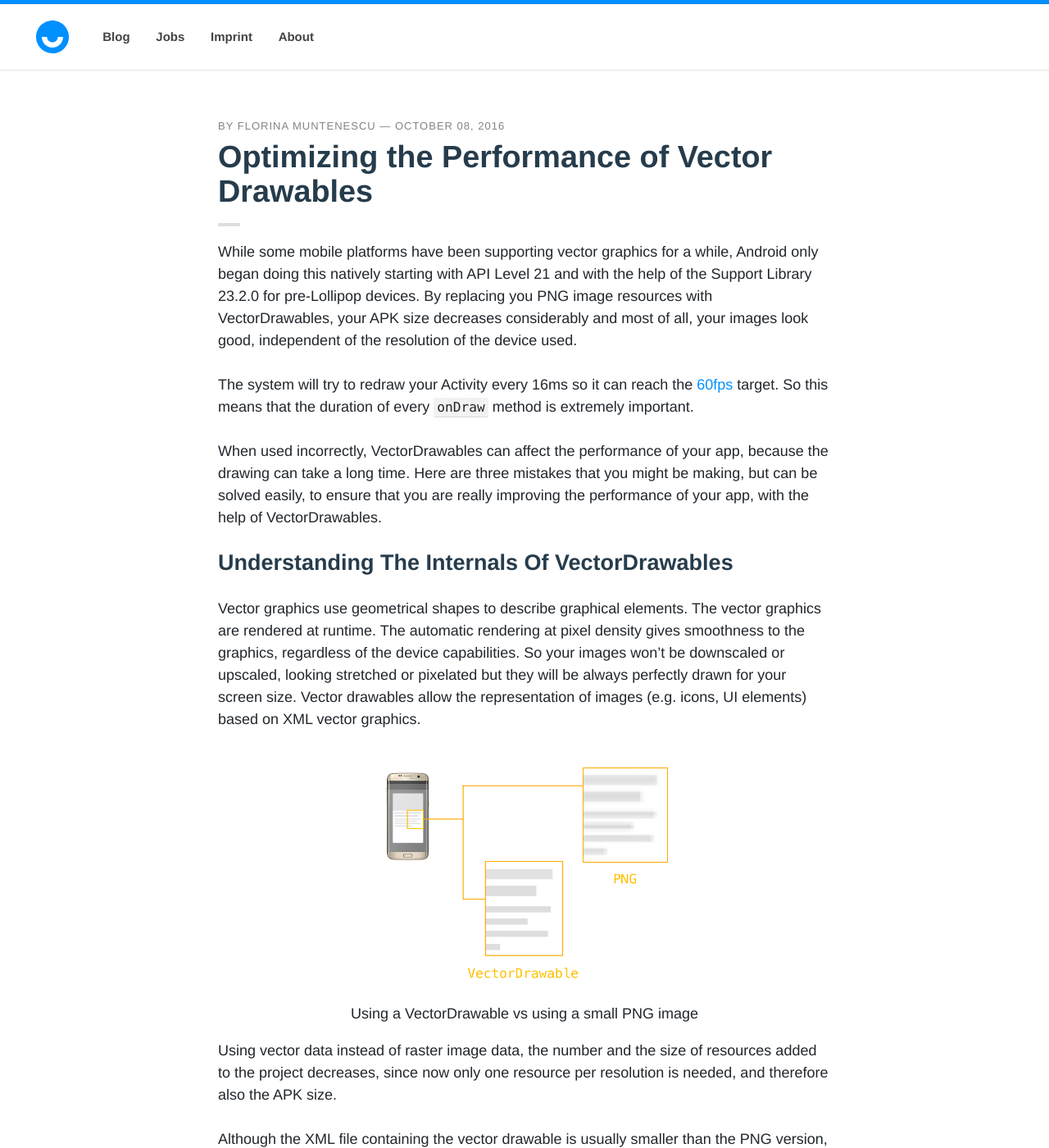
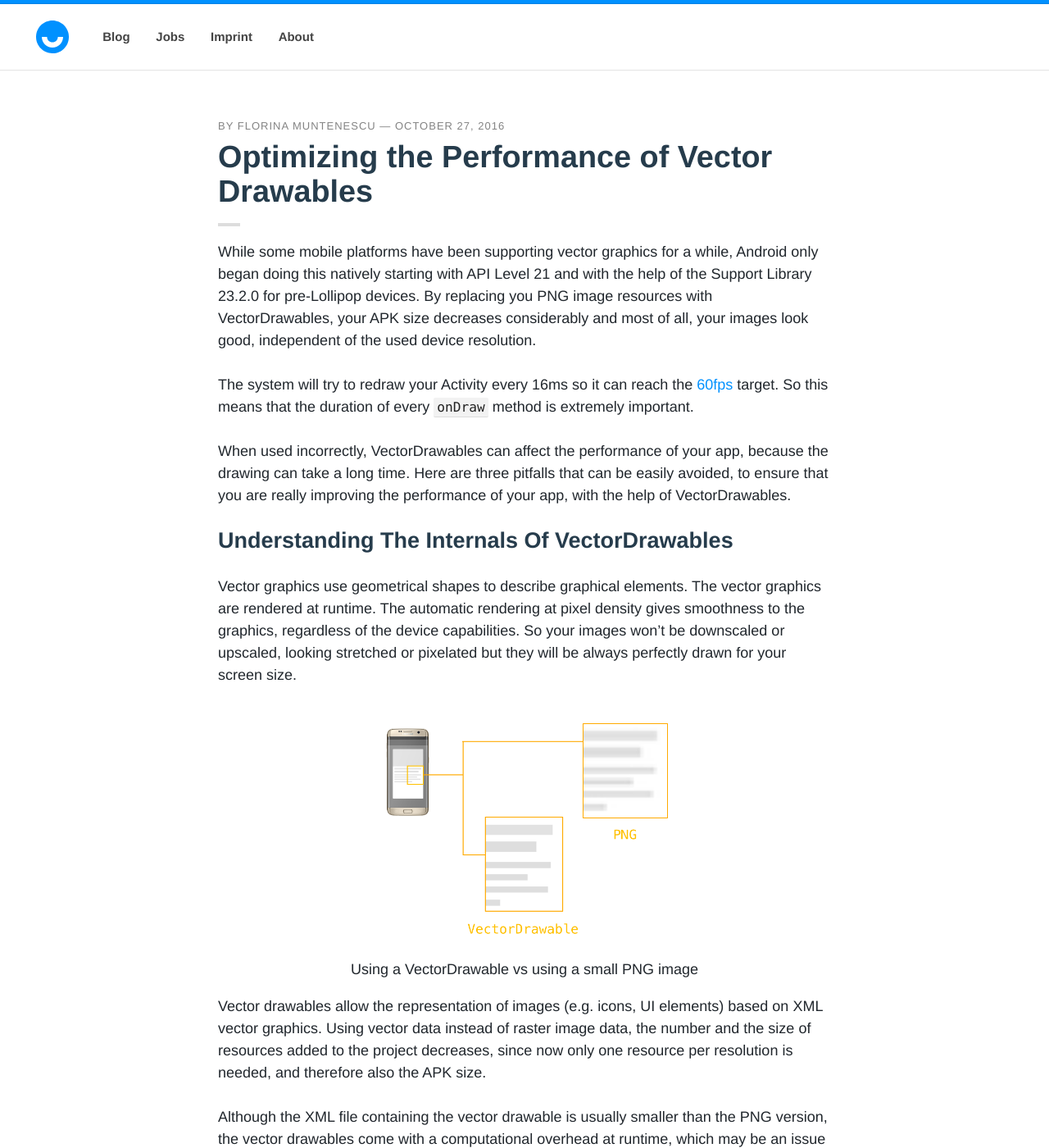
Before and after one commit to upday/upday.github.io, a Jekyll site: the page built from _posts/blog/2016-10-27-vector_drawables_optimisation.md, in a window 1280 px wide and 1400 px high. Shown: the whole window at 82% size. Built offline with Jekyll 4.4.1, drawn with Linux system fonts in a browser that asks for light colours; nearby versions of some CDN libraries; some web fonts are replaced; comment, search, counter and statistics services are not loaded; some of the changed text lies outside the part shown.

Commit message:
small review changes

```diff
--- a/_posts/blog/2016-10-08-vector_drawables_optimisation.md
+++ b/_posts/blog/2016-10-27-vector_drawables_optimisation.md
@@ -1,32 +1,25 @@
 ---
 layout: post
 title: "Optimizing the Performance of Vector Drawables"
-description: This is how vector drawables work and how to optimize them
+description: This is how vector drawables work and how to optimize them.
 modified:
 categories: blog
 author: florina_muntenescu
 excerpt: You have replaced all image resources in your app with VectorDrawables - your APK is smaller and your images look better. But are you really using them correctly? Here are three mistakes that you might be making and how to fix them, right now. Because &#35;PERFMATTERS.
 tags: [Android, UI, Vector Drawables, perfmatters]
 image:
-date: 2016-10-08T00:39:55-04:00
+date: 2016-10-27T00:39:55-04:00
 ---
 
-
-While some mobile platforms have been supporting vector graphics for a while, Android only began doing this natively starting with API Level 21 and with the help of the Support Library 23.2.0 for pre-Lollipop devices. By replacing you PNG image resources with VectorDrawables, your APK size decreases considerably and most of all, your images look good, independent of the resolution of the device used.
-
+While some mobile platforms have been supporting vector graphics for a while, Android only began doing this natively starting with API Level 21 and with the help of the Support Library 23.2.0 for pre-Lollipop devices. By replacing you PNG image resources with VectorDrawables, your APK size decreases considerably and most of all, your images look good, independent of the used device resolution.
 
 The system will try to redraw your Activity every 16ms so it can reach the <a href="https://www.youtube.com/watch?v=CaMTIgxCSqU">60fps</a> target. So this means that the duration of every `onDraw` method is extremely important.
 
-
-When used incorrectly, VectorDrawables can affect the performance of your app, because the drawing can take a long time. Here are three mistakes that you might be making, but can be solved easily, to ensure that you are really improving the performance of your app, with the help of VectorDrawables.
-
+When used incorrectly, VectorDrawables can affect the performance of your app, because the drawing can take a long time. Here are three pitfalls that can be easily avoided, to ensure that you are really improving the performance of your app, with the help of VectorDrawables.
 
 ## Understanding The Internals Of VectorDrawables
 
-
 Vector graphics use geometrical shapes to describe graphical elements. The vector graphics are rendered at runtime. The automatic rendering at pixel density gives smoothness to the graphics, regardless of the device capabilities. So your images won’t be downscaled or upscaled, looking stretched or pixelated but they will be always perfectly drawn for your screen size.
-Vector drawables allow the representation of images (e.g. icons, UI elements) based on XML vector graphics.
-
 
 <center>
 <picture>
@@ -35,23 +28,15 @@ Vector drawables allow the representation of images (e.g. icons, UI elements) ba
 </picture>
 </center>
 
-
-Using vector data instead of raster image data, the number and the size of resources added to the project decreases, since now only one resource per resolution is needed, and therefore also the APK size.
-
+Vector drawables allow the representation of images (e.g. icons, UI elements) based on XML vector graphics. Using vector data instead of raster image data, the number and the size of resources added to the project decreases, since now only one resource per resolution is needed, and therefore also the APK size.
 
 Although the XML file containing the vector drawable is usually smaller than the PNG version, the vector drawables come with a computational overhead at runtime, which may be an issue for more complex graphical elements. When vector drawables are drawn for the first time, a cached bitmap is created in order to optimize the re-drawing performance. This cache is re-used as long as the width and the height of the image that needs to be drawn is the same. If a VectorDrawable is used for multiple sizes, a new Bitmap will be created every time.
 
-
-Compared to raster images, drawing VectorDrawables will take more time for the first rendering. But then, as long as the size of the image doesn't change, the next drawings of VectorDrawables will take a similar amount of time,  just like drawing raster images.
-
-
-
+Compared to raster images, drawing VectorDrawables will take more time for the first rendering. But then, as long as the size of the image doesn't change, the next drawings of VectorDrawables will take a similar amount of time to drawing raster images.
 
 ## Multiple Sizes, Multiple Renderings
 
-
-Let's say that you need to display an image that needs to fill the height of the screen but keep the aspect ration when rotating the device from portrait to landscape.
-
+Let's say that you need to display an image that needs to fill the height of the screen but keep the aspect ratio when rotating the device from portrait to landscape.
 
 <center>
 <picture>
@@ -61,20 +46,15 @@ Let's say that you need to display an image that needs to fill the height of the
 </picture>
 </center>
 
-
 **VectorDrawables use a Bitmap cache that gets recreated when the size changes**, so for example when you rotate your device from portrait to landscape. After the first rendering, the cached bitmap will be used. This means that you end up spending a lot of time on the first rendering of the VectorDrawable, at every rotation of the screen.
 The best approach, in this case,is to **create one VectorDrawable for portrait and one for landscape**. Like this, time will be spent only for the first rendering of the two images and the corresponding bitmap caches will be used from there on for every rotation.
-
 
 Let's test this! The size of the view changes when changing the orientation. When rotating the device, drawing the vector drawable takes, in average, 15.50ms in portrait and 7.80ms in landscape, where the view is smaller.
 In the same time, when the image is just re-used by different views, we can see that drawing the vector drawable takes 15.50ms the first time - afterwards, drawing time is reduced to 0.15ms.
 
-
 ## Maximum VectorDrawable Size Recommended
 
-
 Since the vector graphics are rendered at runtime, on the CPU, the initial loading and drawing of a VectorDrawable will be slower. This is why <a href="https://developer.android.com/studio/write/vector-asset-studio.html">Google recommends<a/> using them for images of **maximum 200 x 200 dp**.
-
 
 <center>
 <picture>
@@ -83,61 +63,44 @@ Since the vector graphics are rendered at runtime, on the CPU, the initial loadi
 </picture>
 </center>
 
-
 We are curious developers here at <a href="https://play.google.com/store/apps/details?id=de.axelspringer.yana">upday<a/> so we wanted to see some numbers. What exactly does "slower" mean and what's the difference between drawing a vector drawable and a PNG? Given how much <a href="https://plus.google.com/explore/PERFMATTERS">#PERFMATTERS<a/> we need to make sure that we won't end up with a smaller APK but with a slower app.
-
 
 **Test 1:** We set the image to match the size of the screen: **1440x1960px**. The vector drawable took, in average, **16.60ms** to draw, the PNG 0.180ms.
 <br/>
 **Test 2:** We set the image to the maximum recommended: 200x200dp so, **800x800px**. The vector drawable took **3.40ms** to draw, the PNG 0.060ms.
 
-
 The difference in rendering time is considerable.
-
 
 ## Do You Really Need a VectorDrawable?
 
-
 The VectorDrawable rendering duration is influenced by the size of the image, and by its **complexity**. If the drawable contains complicated paths then it will take longer to draw. So, before you import a new SVG in Android Studio keep in mind the following things:
-
 
 * Can you replace the vector graphic with a **shape**? Shapes are rendered much faster than VectorDrawables and raster images.
 * Can you **simplify** the image? Does that image that you're about to import contains a path just for the background, for example? Then maybe you can just set a background color to the `ImageView` that will contain the VectorDrawable. Can you split the image into smaller parts and maybe replace some of those parts with shapes?
 * Is your VectorDrawable really complex, big, and with complicated paths? Then it's just better to **use a raster image**. The size of the APK will grow, but the performance of your app won't be decreased by the VectorDrawable render time. Instead of using PNG files, start using <a href="https://developers.google.com/speed/webp/">WebP images</a>. The quality is similar to the PNGs but the size of the image is reduced.
 
-
 ## How We Tested
-
 
 To measure the rendering performance, we created a `MeasurableImageView` class that extends `ImageView`. We’ve overrode  the ``onDraw()`` method to compute how long the ``super.onDraw()`` takes.
 We used a Samsung Galaxy S7 as a test device. We ran the app several times, computing an average of the values for different scenarios.
 
-
 #### 1. Using System.nanoTime()
 
-
 Before and after the `ImageView.onDraw` method call, we got the system time. Then, we just deducted the start time from the end time, to get the duration.
-
 
 {% highlight java %}
 @Override
 protected void onDraw(final Canvas canvas) {
     long startTime = System.nanoTime();
 
-
     super.onDraw(canvas);
-
 
     long endTime = System.nanoTime();
     long duration = endTime - startTime;
 }
 {% endhighlight %}
 
-
-
-
 #### 2. Using TraceView
-
 
 Hoping to get clearer results, we decided to use TraceView. We called ``Debug.startMethodTracing`` before the ``super.onDraw`` and stopped the tracing with ``Debug.stopMethodTracing`` immediately after.
 
@@ -154,7 +117,6 @@ protected void onDraw(final Canvas canvas) {
 
 Then we analyzed the generated traces, looking at the execution time of ``VectorDrawable.draw`` and ``BitmapDrawable.draw``methods.
 
-
 <center>
 <picture>
 	<a href="/images/blog/vector_drawables/trace_png.png"><img src="/images/blog/vector_drawables/trace_png.png" alt="TraceView of a PNG"></a>
@@ -163,21 +125,15 @@ Then we analyzed the generated traces, looking at the execution time of ``Vector
 </picture>
 </center>
 
-
 **Note:** keep in mind that you won't get exactly the same values, every time when your image is rendered. You should use these numbers just as general reference points. If you're close to 16ms, then it's really necessary to optimize the performance! The rendering duration depends also on the power of your CPU, so make sure you check the mostly used devices by your users.
-
 
 ## Conclusion
 
-
 <a href="https://developer.android.com/reference/android/graphics/drawable/VectorDrawable.html">VectorDrawables<a/> are the best way of minimizing the number of image resources and reducing your APK size. But before you start replacing all your PNGs, keep in mind that the first time the image is drawn, it will take longer. Considerably longer! The rest of the issues to take into account with vector drawables are minor and easy to overcome, compared to the advantages that you get when using them.
-
 
 Check out the project used for testing VectorDrawables in this <a href="https://github.com/florina-muntenescu/vectordrawable-vs-png">GitHub repo</a>.
 
-
 If you want to learn more about VectorDrawables, here are some interesting resources:
-
 
 <a href="https://developer.android.com/studio/write/vector-asset-studio.html">Adding multi-density vector graphics in Android Studio<a/>
 <br/>
```
